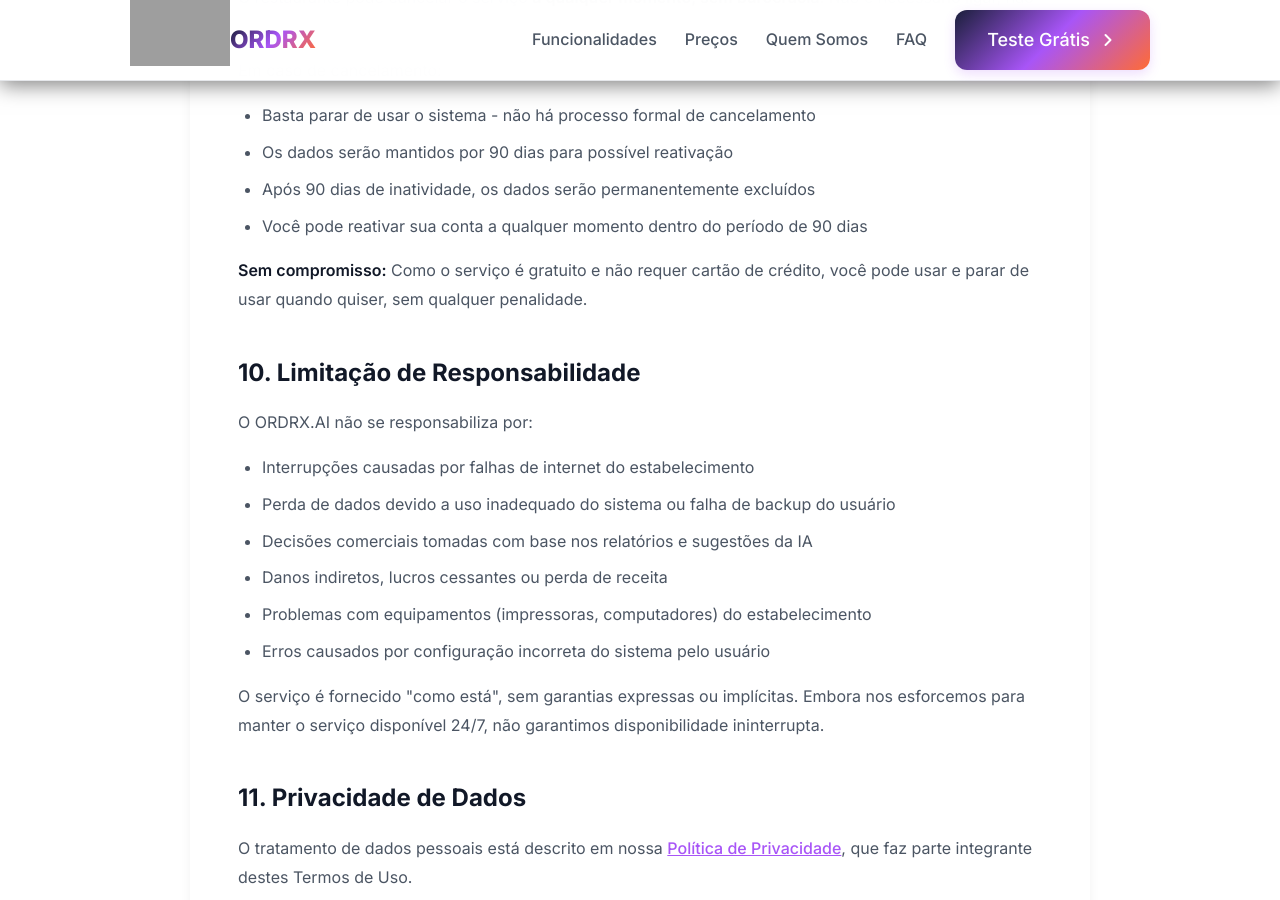
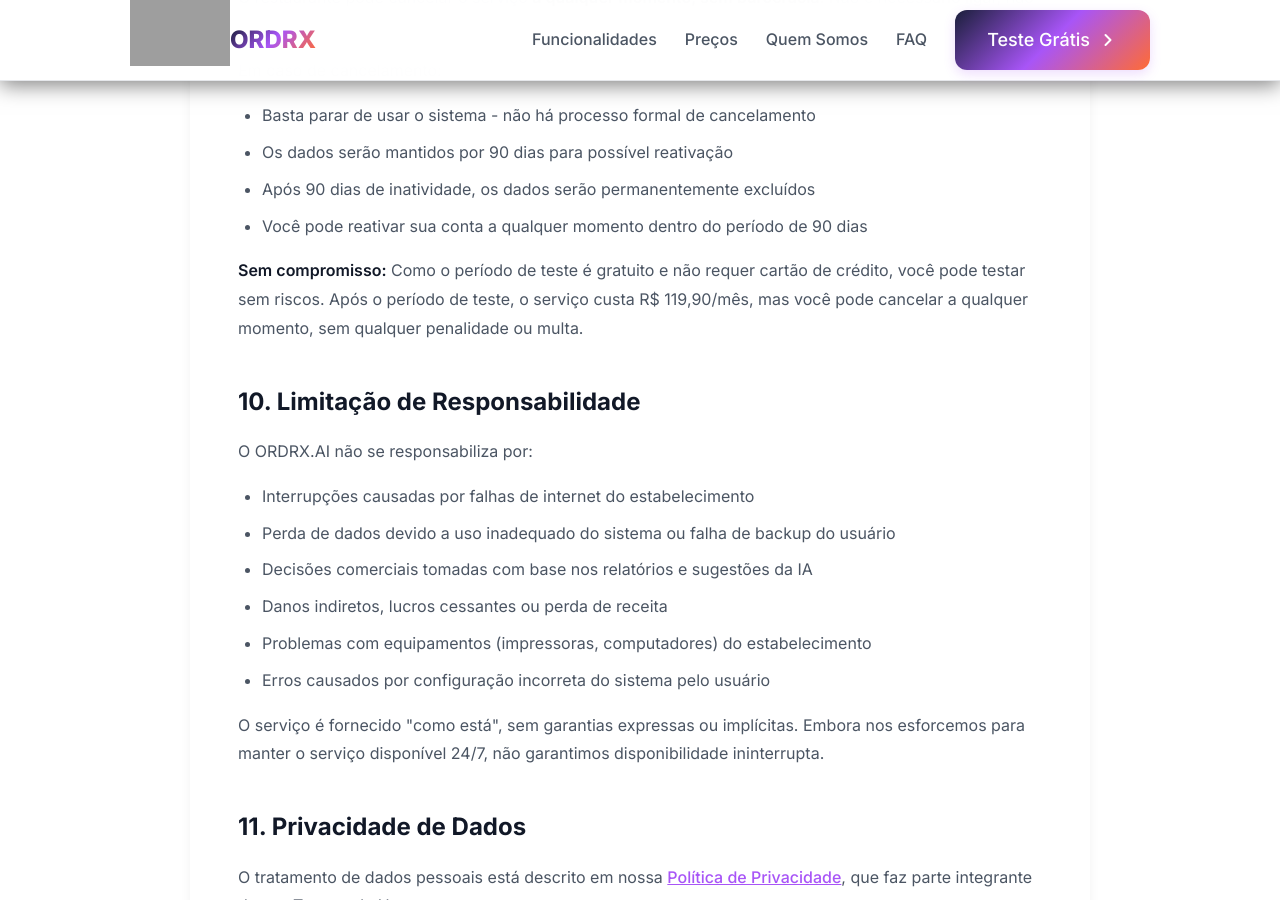
Before and after one commit to ordrx-ai/landing-page, a Jekyll site: the page built from termos-de-uso.html, in a window 1280 px wide and 900 px high, scrolled down 3291 px. Built offline with Jekyll 4.4.1, drawn with Linux system fonts in a browser that asks for light colours; grey boxes are pictures that could not be loaded.

```diff
--- a/_includes/footer.html
+++ b/_includes/footer.html
@@ -59,7 +59,7 @@
           </svg>
         </a>
         <a
-          href="https://www.instagram.com/pablo.ungaro/"
+          href="https://www.instagram.com/ordrx.ai/"
           aria-label="Instagram"
           target="_blank"
           rel="noopener noreferrer"
--- a/termos-de-uso.html
+++ b/termos-de-uso.html
@@ -159,8 +159,9 @@ robots: index,follow
           <li>Você pode reativar sua conta a qualquer momento dentro do período de 90 dias</li>
         </ul>
         <p>
-          <strong>Sem compromisso:</strong> Como o serviço é gratuito e não requer cartão de crédito,
-          você pode usar e parar de usar quando quiser, sem qualquer penalidade.
+          <strong>Sem compromisso:</strong> Como o período de teste é gratuito e não requer cartão de crédito,
+          você pode testar sem riscos. Após o período de teste, o serviço custa R$ 119,90/mês, mas você pode
+          cancelar a qualquer momento, sem qualquer penalidade ou multa.
         </p>
       </div>
 
```
